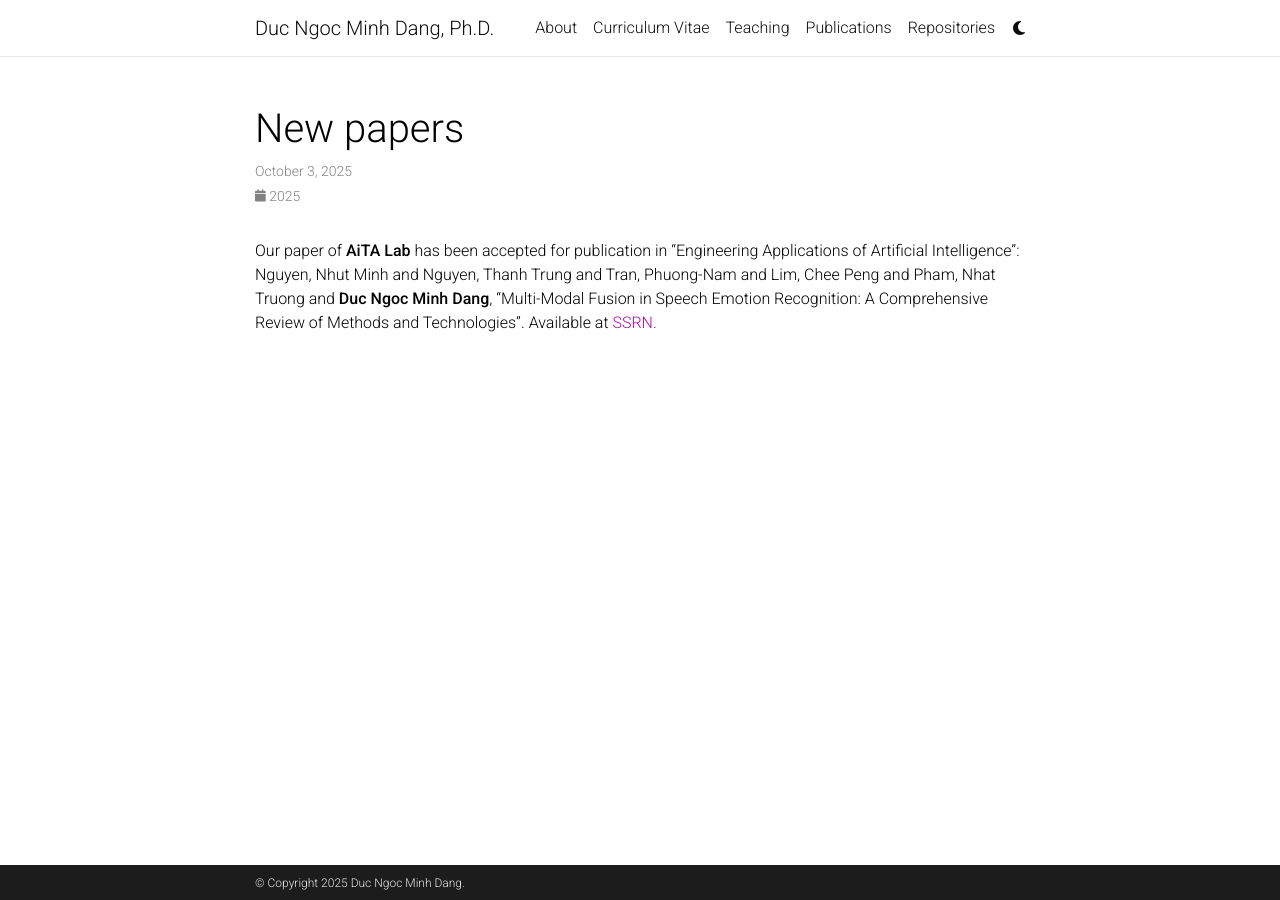
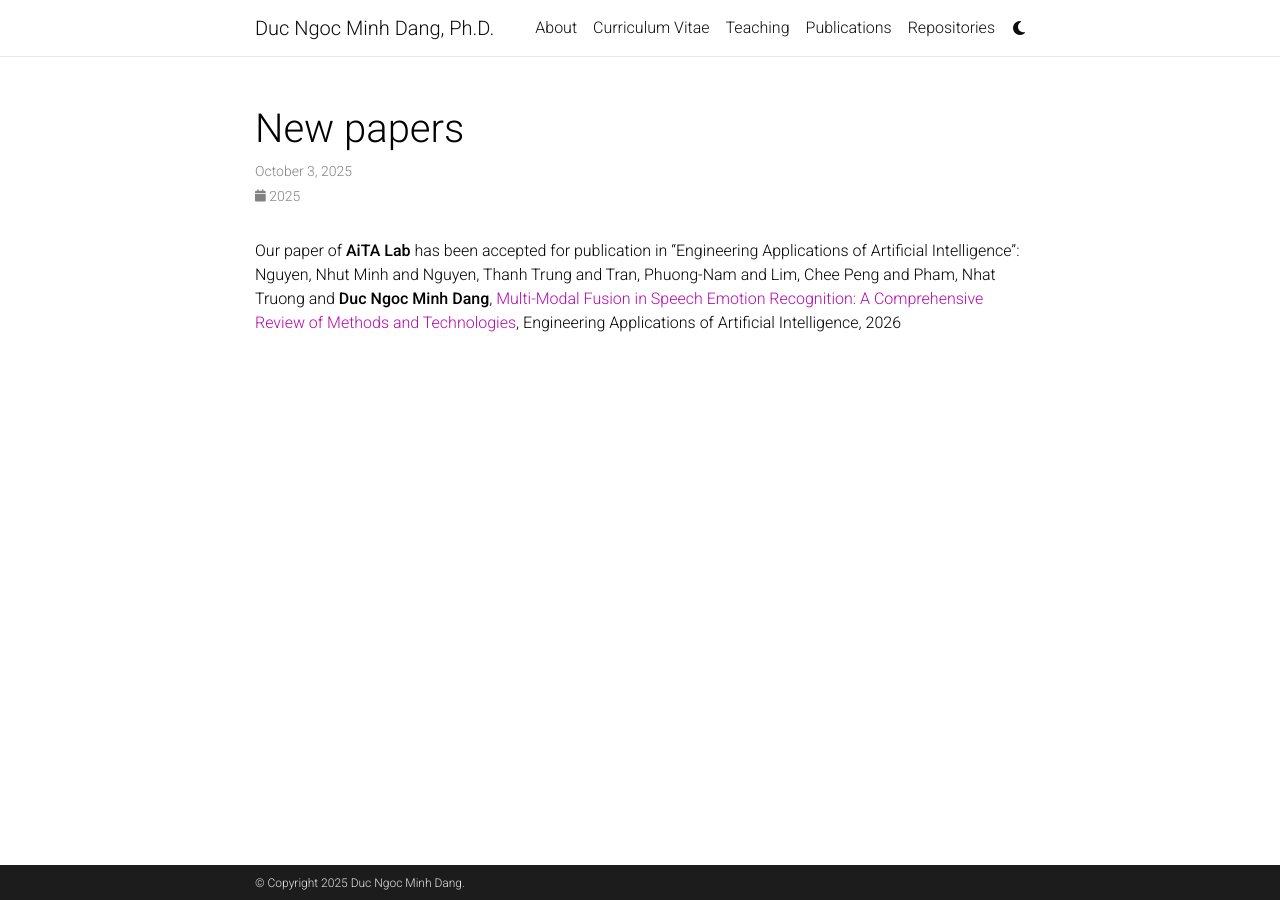
Before and after one commit to dnmduc/dnmduc.github.io, a Jekyll site: the page built from _news/announcement_1.md, in a window 1280 px wide. Built offline with Jekyll 4.4.1, drawn with Linux system fonts in a browser that asks for light colours; full-size pictures stand in for the smaller copies a plugin makes; comment, search, counter and statistics services are not loaded; a style sheet for code colours, icons or effects is not loaded.

Commit message:
Academic Title update

```diff
--- a/_news/announcement_1.md
+++ b/_news/announcement_1.md
@@ -7,4 +7,4 @@ related_posts: false
 ---
 
 Our paper of [**AiTA Lab**](https://aita-lab.github.io/) has been accepted for publication in "Engineering Applications of Artificial Intelligence":
-Nguyen, Nhut Minh and Nguyen, Thanh Trung and Tran, Phuong-Nam and Lim, Chee Peng and Pham, Nhat Truong and **Duc Ngoc Minh Dang**, "Multi-Modal Fusion in Speech Emotion Recognition: A Comprehensive Review of Methods and Technologies". Available at [SSRN.](http://dx.doi.org/10.2139/ssrn.5063214)
+Nguyen, Nhut Minh and Nguyen, Thanh Trung and Tran, Phuong-Nam and Lim, Chee Peng and Pham, Nhat Truong and **Duc Ngoc Minh Dang**, [Multi-Modal Fusion in Speech Emotion Recognition: A Comprehensive Review of Methods and Technologies](https://doi.org/10.1016/j.engappai.2025.112624), Engineering Applications of Artificial Intelligence, 2026
```
Also changed, not shown: _news/announcement_2.md (+1 -1 lines), _news/announcement_3.md (+1 -1 lines), _pages/about.md (+13 -2 lines).
